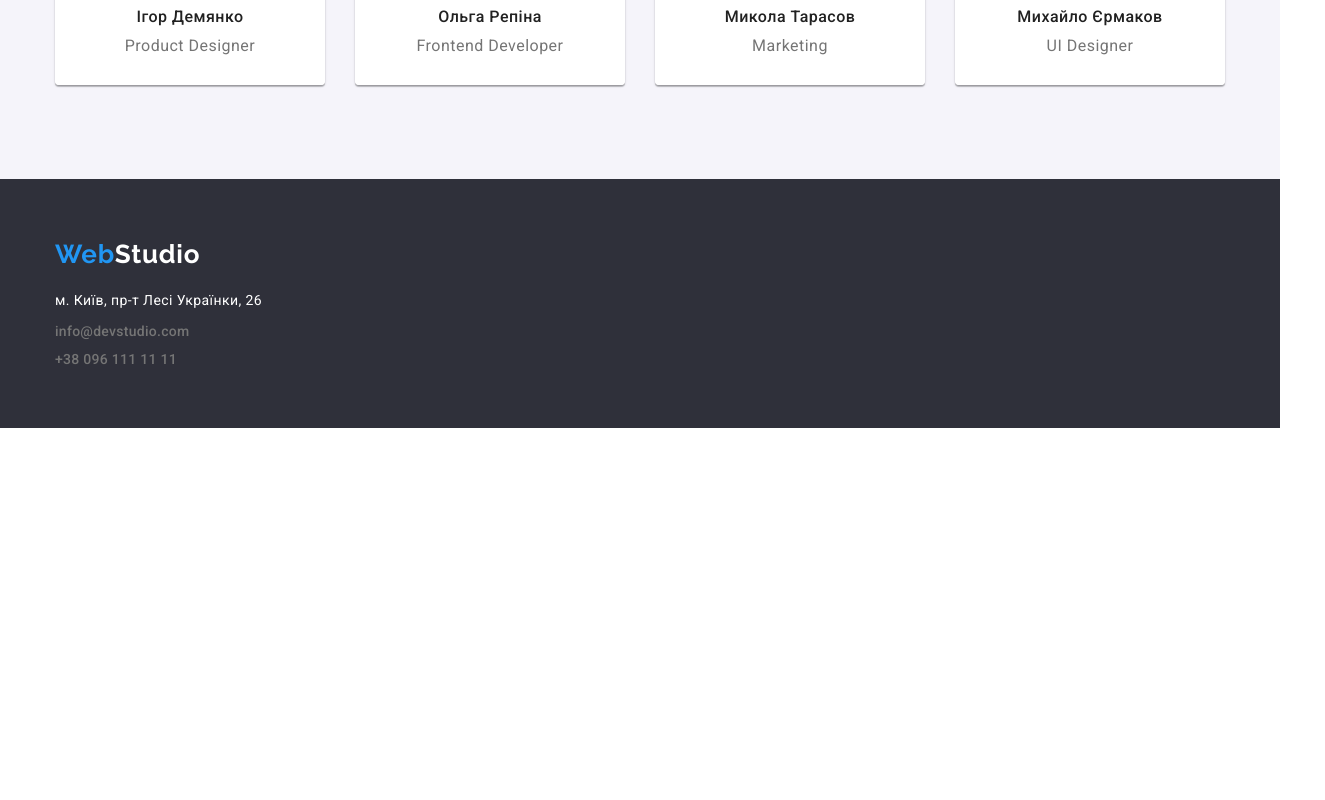
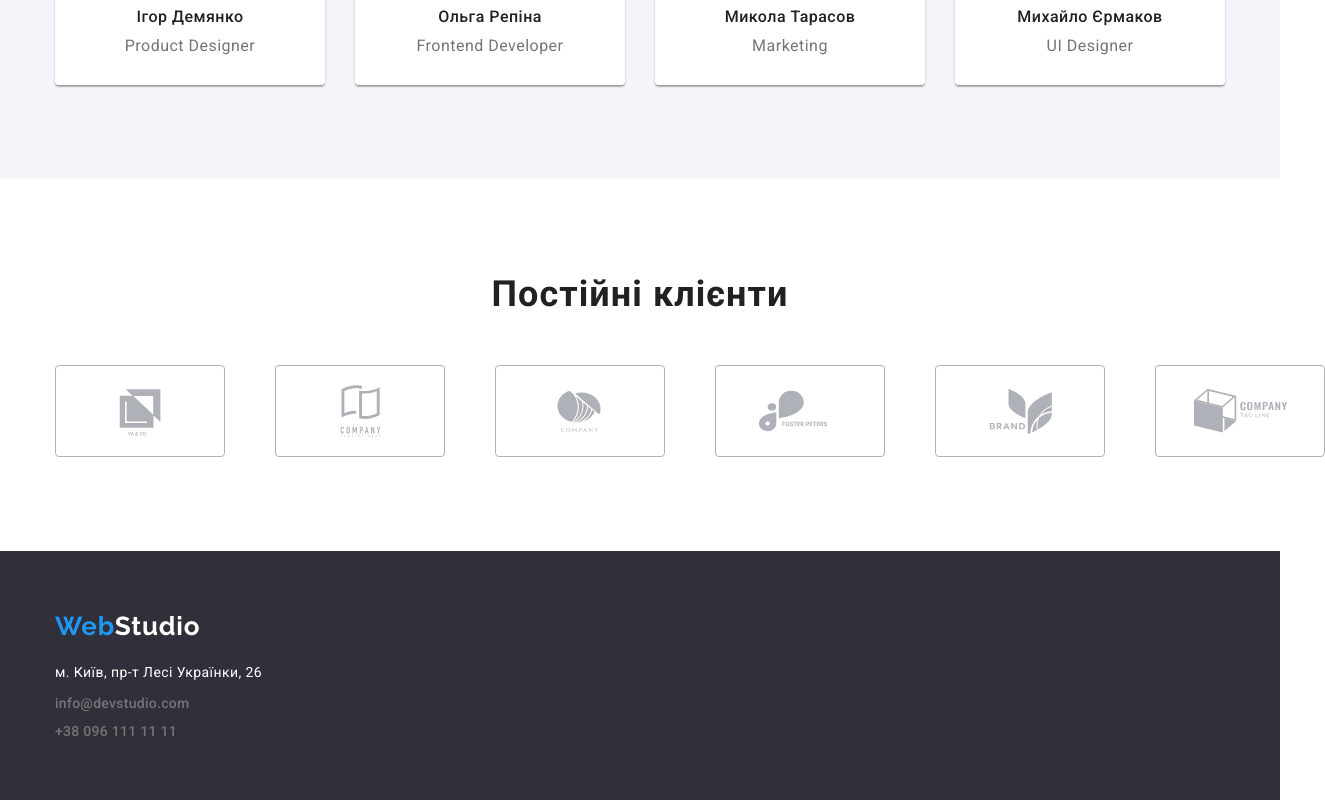
Before and after one commit to davuush/webstudio123, a plain HTML site: page index.html in a window 1280 px wide. Shown: the part 2064-2864 px from the top of the page, 1325 px wide, since content can reach past the window. Before the commit the page ends 2492 px from the top, so only its background shows below. Drawn offline with nearby package versions, Linux system fonts and the light colour scheme.

Commit message:
first svg

```diff
--- a/css/style.css
+++ b/css/style.css
@@ -252,13 +252,48 @@ width: 370px;
     padding-bottom: 30px;
     border-radius: 0 0 4px 4px;
 }
-.header-logo2{
-    color: var(--main-color);
-        font-family: Raleway;
-        font-size: 26px;
+.clients-title{
+    color: var(--text-color);
+        text-align: center;
+        font-size: 36px;
         font-weight: 700;
         line-height: normal;
-        letter-spacing: 0.78px;
+        letter-spacing: 1.08px;
+        margin-top: 94px;
+}
+.clients-list{
+    display: flex;
+    gap: 50px;
+    margin-top: 50px;
+    margin-bottom: 94px;
+}
+.clients-item{
+    width: 170px;
+    height: 92px;
+    /* justify-content: center;
+    align-items: center; */
+    border-radius: 4px;
+    border: 1px solid #AFB1B8;
+        padding: 16px 32px 16px 32px;
+}
+.clients-item:hover{
+    border-color: #2196F3;
+    .clients-img{
+        fill: #2196F3;
+    }
+}
+.clients-img{
+    width: 106px;
+    height: 60px;
+    fill: #AFB1B8;
+}
+.header-logo2{
+        color: var(--main-color);
+            font-family: Raleway;
+            font-size: 26px;
+            font-weight: 700;
+            line-height: normal;
+            letter-spacing: 0.78px;
 }
 .footer{
     padding-top: 60px;
--- a/index.html
+++ b/index.html
@@ -136,6 +136,43 @@
         </div>
 
       </section>
+      <section class="clients">
+        <div class="container">
+        <h2 class="clients-title">Постійні клієнти</h2>
+        <ul class="clients-list">
+          <li class="clients-item">
+            <svg class="clients-img">
+              <use href="./img/symbol-defs.svg#icon-logo"></use>
+            </svg>
+          </li>
+          <li class="clients-item">
+            <svg class="clients-img">
+              <use href="./img/symbol-defs.svg#icon-company"></use>
+            </svg>
+          </li>
+          <li class="clients-item">
+            <svg class="clients-img">
+              <use href="./img/symbol-defs.svg#icon-leaves"></use>
+            </svg>
+          </li>
+          <li class="clients-item">
+            <svg class="clients-img">
+              <use href="./img/symbol-defs.svg#icon-foster"></use>
+            </svg>
+          </li>
+          <li class="clients-item">
+            <svg class="clients-img">
+              <use href="./img/symbol-defs.svg#icon-brand"></use>
+            </svg>
+          </li>
+          <li class="clients-item">
+            <svg class="clients-img">
+              <use href="./img/symbol-defs.svg#icon-tagline"></use>
+            </svg>
+          </li>
+        </ul>
+        </div>
+      </section>
     </main>
 
     <footer class="footer">
```
Also changed, not shown: img/symbol-defs.svg (renamed from symbol-defs.svg).
